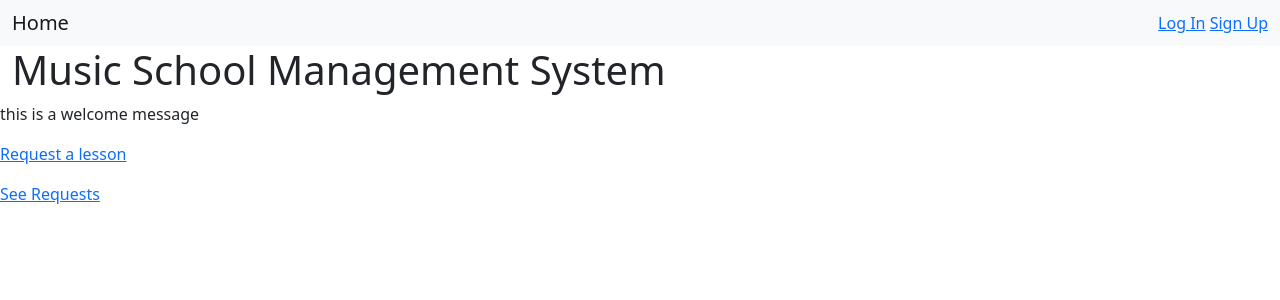
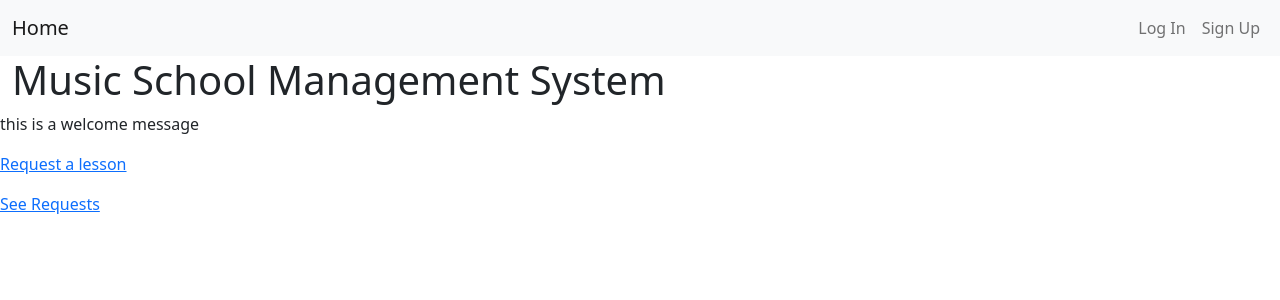
Before and after one commit to charlie-leong/Manatee, a Django app: page / in a window 1280 px wide. Shown: the top 300 px of the page. Run offline with Django 4.2, Linux system fonts and the light colour scheme.

Commit message:
Change login and signup button on navbar

```diff
--- a/lessons/templates/base.html
+++ b/lessons/templates/base.html
@@ -32,10 +32,8 @@
           </ul>
 
           <ul class="navbar-nav mr-auto">
-            <li class='nav-item active'>
               {%block navbar%}
               {%endblock%}
-            </li>
           </ul>
 
         </div>
--- a/lessons/templates/home.html
+++ b/lessons/templates/home.html
@@ -13,8 +13,8 @@ Music School Management System
 <!--if not logged in-->
 
 {%block navbar%}
-<a href="{% url 'log_in' %}">Log In</a>
-<a href="{% url 'sign_up' %}">Sign Up</a>
+<a class='nav-link' href="{% url 'log_in' %}">Log In</a>
+<a class='nav-link' href="{% url 'sign_up' %}">Sign Up</a>
 {%endblock%}
 
 
```
